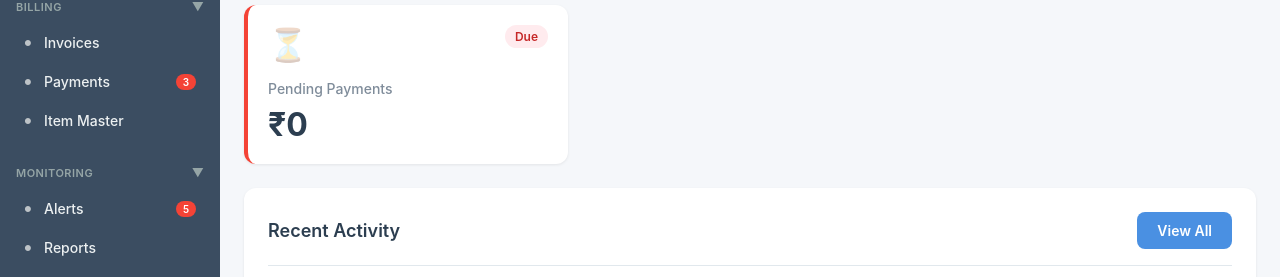
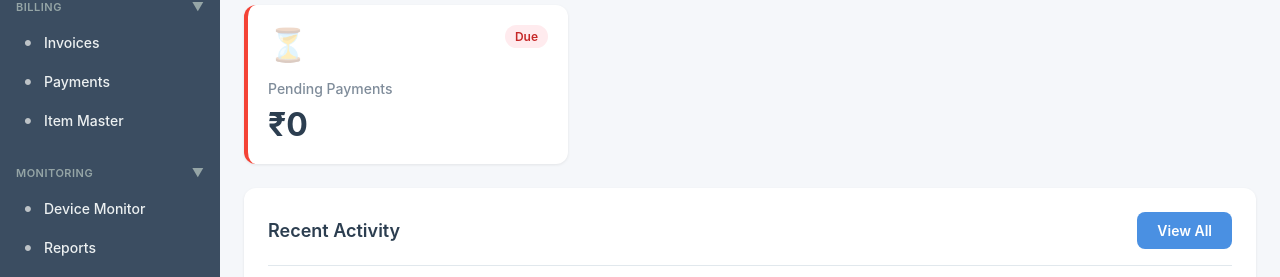
Before and after one commit to brajesh-rpc/rentpro, a plain HTML site: page Frontend/dashboard.html in a window 1280 px wide. Shown: the part 339-616 px from the top of the page. Drawn offline with Linux system fonts and the light colour scheme; no server answers; sample sign-in values are in the browser's storage.

Commit message:
Fix dashboard.html monitoring links - add device-monitor

```diff
--- a/Frontend/dashboard.html
+++ b/Frontend/dashboard.html
@@ -699,7 +699,6 @@
             <a href="/payments.html" class="menu-link">
               <span class="menu-icon">●</span>
               <span class="menu-text">Payments</span>
-              <span class="menu-badge">3</span>
             </a>
           </li>
           <li class="menu-item">
@@ -719,10 +718,9 @@
         </div>
         <ul class="menu-items">
           <li class="menu-item">
-            <a href="/alerts.html" class="menu-link">
+            <a href="/device-monitor.html" class="menu-link">
               <span class="menu-icon">●</span>
-              <span class="menu-text">Alerts</span>
-              <span class="menu-badge">5</span>
+              <span class="menu-text">Device Monitor</span>
             </a>
           </li>
           <li class="menu-item">
```
